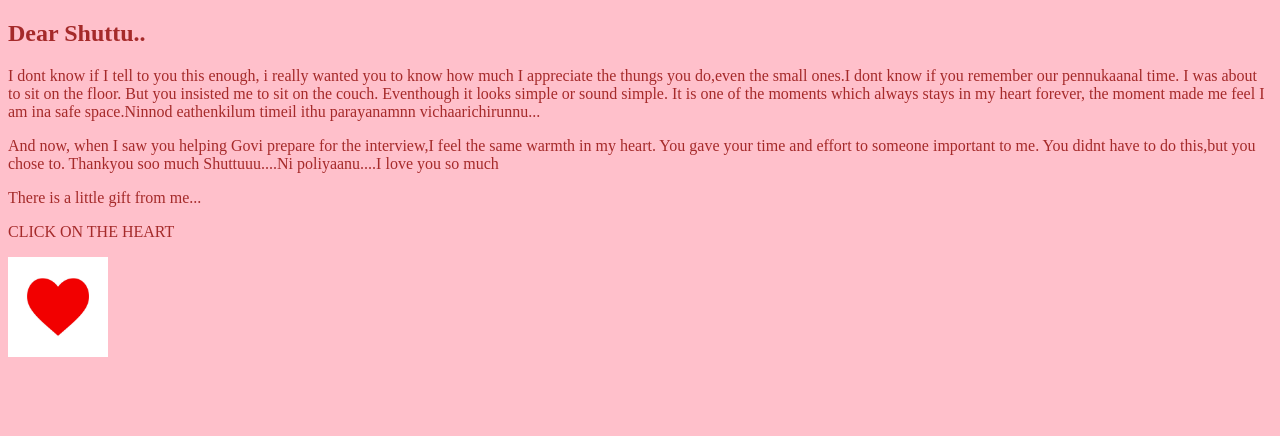
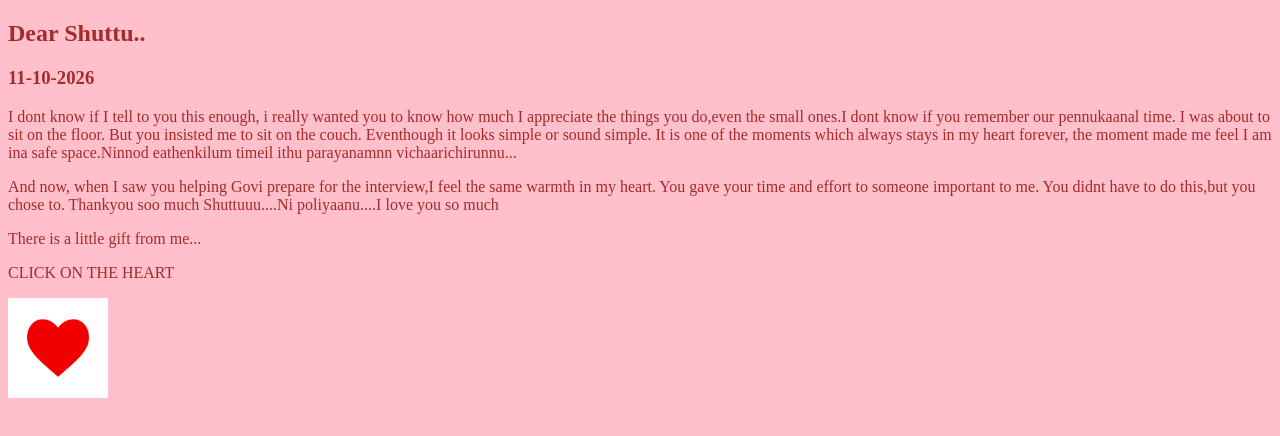
Before and after one commit to gopikap2111/love-letter-for-you, a plain HTML site: page 6.4 Motivation Meme Project/index.html in a window 1280 px wide. Drawn offline with Linux system fonts and the light colour scheme.

Commit message:
Update index.html

```diff
--- a/6.4 Motivation Meme Project/index.html
+++ b/6.4 Motivation Meme Project/index.html
@@ -29,7 +29,8 @@ But it must have the following features:
   <div id="poster">
 
    <h2>Dear Shuttu..</h2>
-   <p>I dont know if I tell to you this enough, i really wanted you to know how much I appreciate the thungs you do,even the small ones.I dont know if you remember our pennukaanal time. I was about to sit on the floor. But you insisted me to sit on the couch. Eventhough it looks simple or sound simple. It is one of the moments which always stays in my heart forever, the moment made me feel I am ina safe space.Ninnod eathenkilum timeil ithu parayanamnn vichaarichirunnu... </p>
+   <h3>11-10-2026</h3>
+   <p>I dont know if I tell to you this enough, i really wanted you to know how much I appreciate the things you do,even the small ones.I dont know if you remember our pennukaanal time. I was about to sit on the floor. But you insisted me to sit on the couch. Eventhough it looks simple or sound simple. It is one of the moments which always stays in my heart forever, the moment made me feel I am ina safe space.Ninnod eathenkilum timeil ithu parayanamnn vichaarichirunnu... </p>
    <p>And now, when I saw you helping Govi prepare for the interview,I feel the same warmth in my heart. You gave your time and effort to someone important to me. You didnt have to do this,but you chose to. Thankyou soo much Shuttuuu....Ni poliyaanu....I love you so much</p>
    <p>There is a little gift from me...</p>
    <P>CLICK ON THE HEART</P>
```
